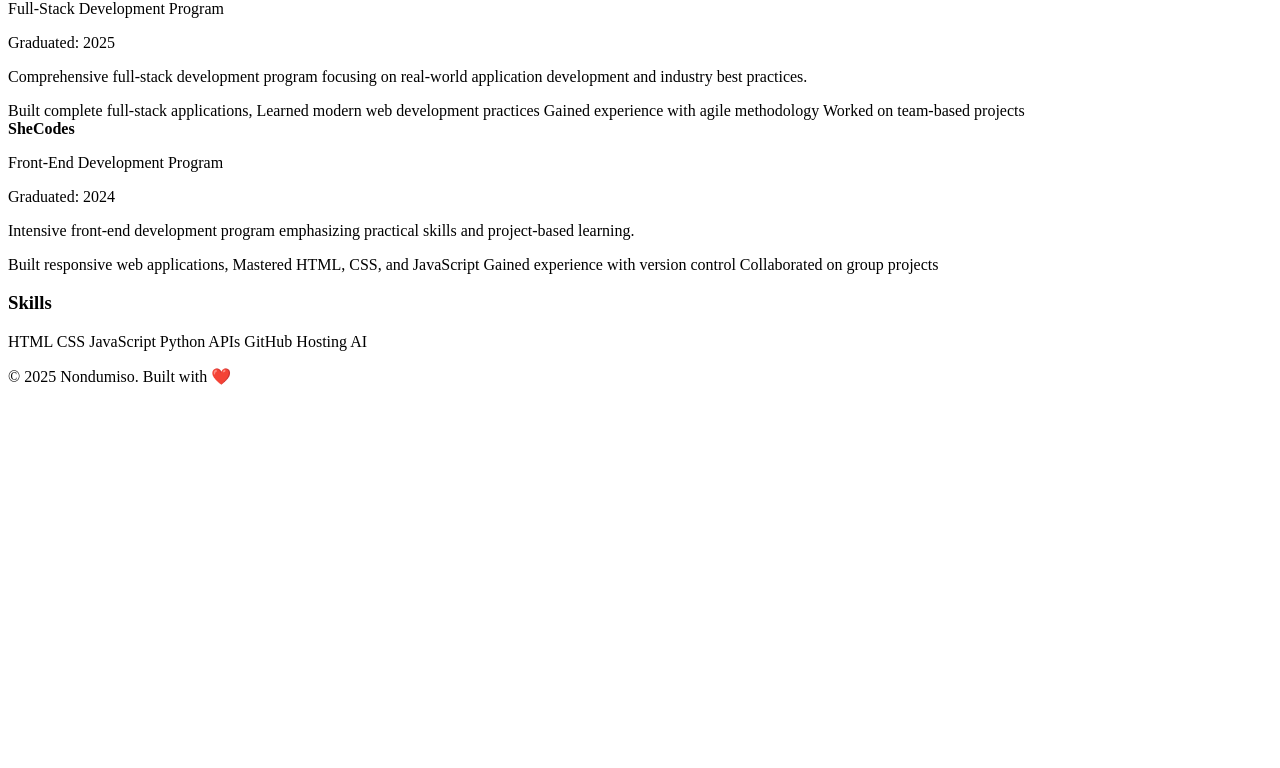
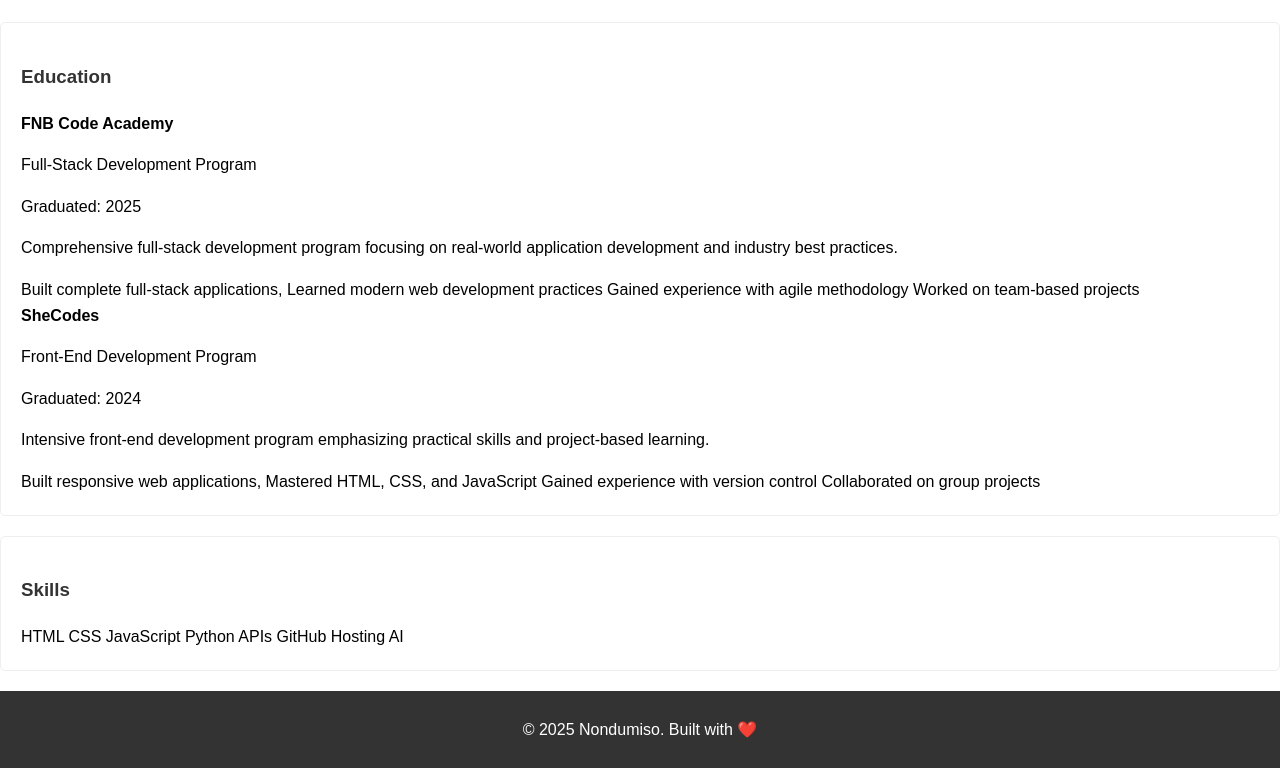
Before and after one commit to nondumiso0327/My-Portolio, a plain HTML site: page index.html in a window 1280 px wide. Shown: the part 1635-2403 px from the top of the page. Before the commit the page ends 2037 px from the top, so only its background shows below. Drawn offline with Linux system fonts and the light colour scheme.

Commit message:
Updated HTML

```diff
--- a/index.html
+++ b/index.html
@@ -3,13 +3,21 @@
 <head>
     <meta charset="UTF-8">
     <meta name="viewport" content="width=device-width, initial-scale=1.0">
-    <title>Document</title>
+    <link rel="stylesheet" href="src/style.css">
+    <title>Nondumiso Pamella Zungu Portfolio</title>
 </head>
 <body>
+  <section id="about" class="about-section py-20 bg-white px-6 md:px-20">
+  <div class="about-container">
+    <div class="about-text">
     <h1>Nondumiso Pamella Zungu Portfolio</h1>
     <p>A passionate web developer who loves creating apps that bring love, joy, and creativity to people’s lives.</p>
-    <img src="images/pamella.jpg" alt="Nondumiso Pamella Zungu">
-    <section id="about" class="py-20 bg-white px-6 md:px-20">
+    </div>
+    <div class="about-image">
+      <img src="images/pamella.jpg" alt="Nondumiso Pamella Zungu">
+    </div>
+  </div>
+  </section>
 <h3 class="">About Me</h3>
 <p class="">
 I studied at <strong>FNB Code Academy</strong> and <strong>SheCodes</strong>, where I built projects in HTML, CSS, JavaScript, and Python.
--- /dev/null
+++ b/src/style.css
@@ -0,0 +1,29 @@
+body {
+    font-family: Arial, sans-serif;
+    line-height: 1.6;
+    margin: 0;
+    padding: 0;
+}
+
+h1, h2, h3 {
+    color: #333;
+}
+
+section {
+    padding: 20px;
+    margin: 20px 0;
+    border: 1px solid #eee;
+    border-radius: 5px;
+}
+
+footer {
+    text-align: center;
+    padding: 10px 0;
+    background: #333;
+    color: #fff;
+}
+img {
+    max-width: 60%;
+    height: auto;
+    border-radius: 10px;
+}
```
